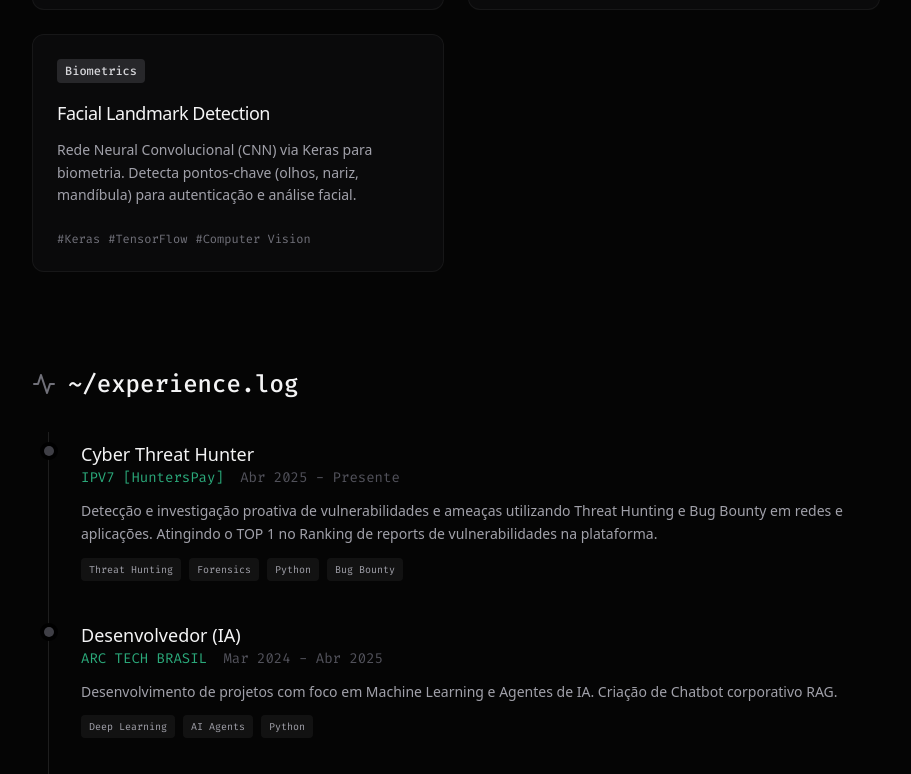
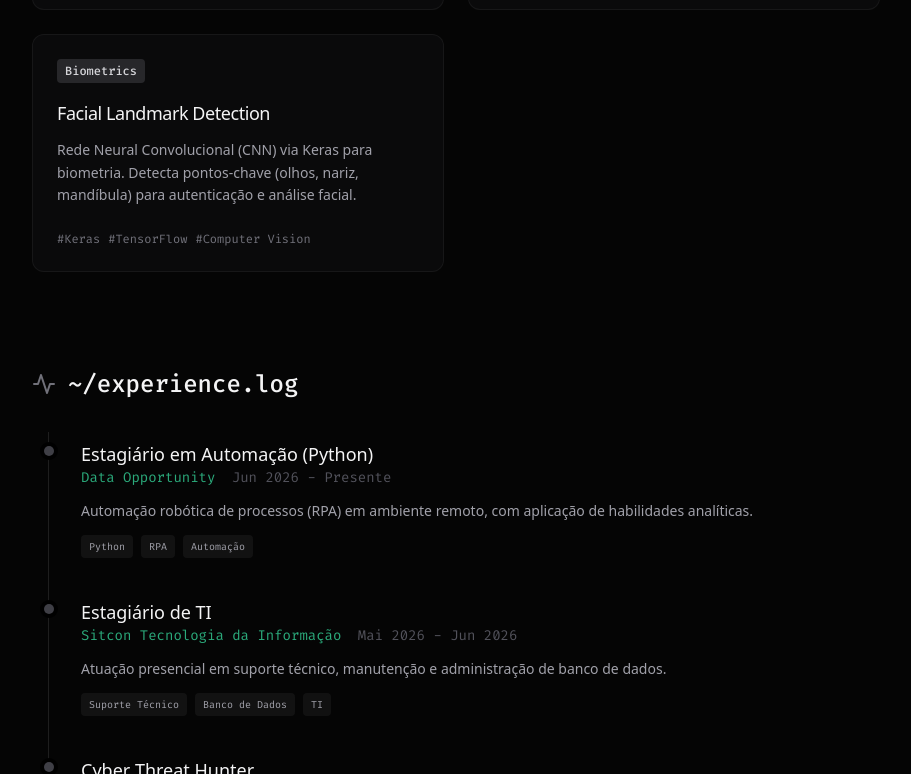
Before and after one commit to Makonmm/portfolio, a React (Vite) app: page / in a window 1280 px wide. Shown: the part 2026-2800 px from the top of the page, without its empty margins (184-1095 px from the left). Built offline with nearby package versions, Linux system fonts and the light colour scheme.

Commit message:
feat: update app

```diff
--- a/src/App.jsx
+++ b/src/App.jsx
@@ -49,6 +49,8 @@ const CERTIFICATES = [
 ];
 
 const EXPERIENCES = [
+  { role: "Estagiário em Automação (Python)", company: "Data Opportunity", period: "Jun 2026 - Presente", description: "Automação robótica de processos (RPA) em ambiente remoto, com aplicação de habilidades analíticas.", tech: ["Python", "RPA", "Automação"] },
+  { role: "Estagiário de TI", company: "Sitcon Tecnologia da Informação", period: "Mai 2026 - Jun 2026", description: "Atuação presencial em suporte técnico, manutenção e administração de banco de dados.", tech: ["Suporte Técnico", "Banco de Dados", "TI"] },
   { role: "Cyber Threat Hunter", company: "IPV7 [HuntersPay]", period: "Abr 2025 - Presente", description: "Detecção e investigação proativa de vulnerabilidades e ameaças utilizando Threat Hunting e Bug Bounty em redes e aplicações. Atingindo o TOP 1 no Ranking de reports de vulnerabilidades na plataforma.", tech: ["Threat Hunting", "Forensics", "Python", "Bug Bounty"] },
   { role: "Desenvolvedor (IA)", company: "ARC TECH BRASIL", period: "Mar 2024 - Abr 2025", description: "Desenvolvimento de projetos com foco em Machine Learning e Agentes de IA. Criação de Chatbot corporativo RAG.", tech: ["Deep Learning", "AI Agents", "Python"] },
   { role: "Suporte de Infraestrutura", company: "ARC TECH BRASIL", period: "Mar 2023 - Fev 2024", description: "Implantação e gerenciamento de infraestrutura de redes. Configuração de Firewalls, VPNs e monitoramento de tráfego.", tech: ["Network Infra", "Firewall", "VPN", "Security"] },
@@ -166,7 +168,7 @@ const Header = () => {
     <header className="fixed top-0 left-0 w-full bg-black/60 backdrop-blur-md border-b border-white/5 p-4 text-sm flex justify-between items-center z-50 font-mono">
         <div className="flex items-center gap-6 max-w-6xl mx-auto w-full">
           <Link to="/" className="text-zinc-100 font-medium flex items-center gap-2 hover:text-white transition-colors">
-
+            <div className="w-2 h-2 rounded-full bg-emerald-500 animate-pulse" />
             [matheush.sys]
           </Link>
 
@@ -432,6 +434,7 @@ const WriteupsPage = ({ posts }) => (
         </div>
     </div>
 );
+
 const ArticleReader = ({ posts }) => {
     const { id } = useParams();
     const post = posts.find(p => p.id === id);
```
